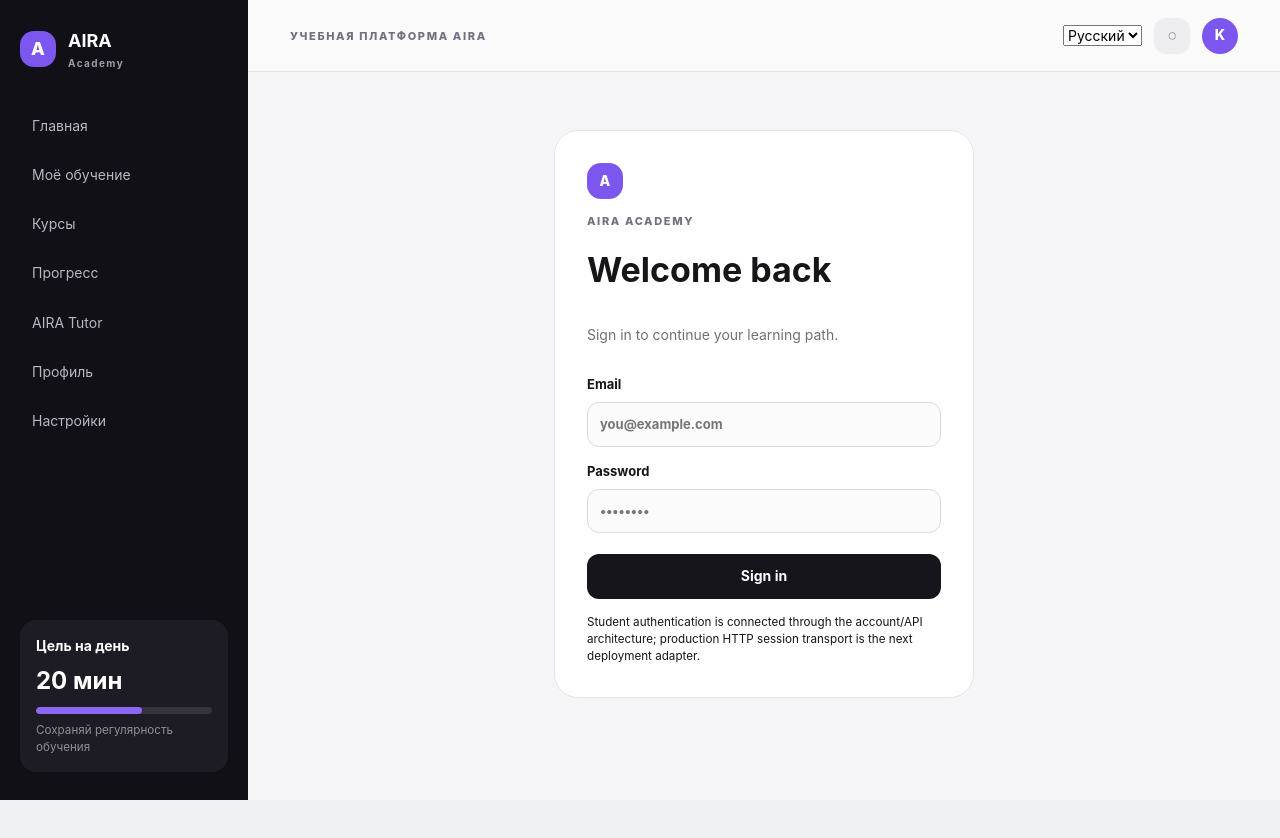
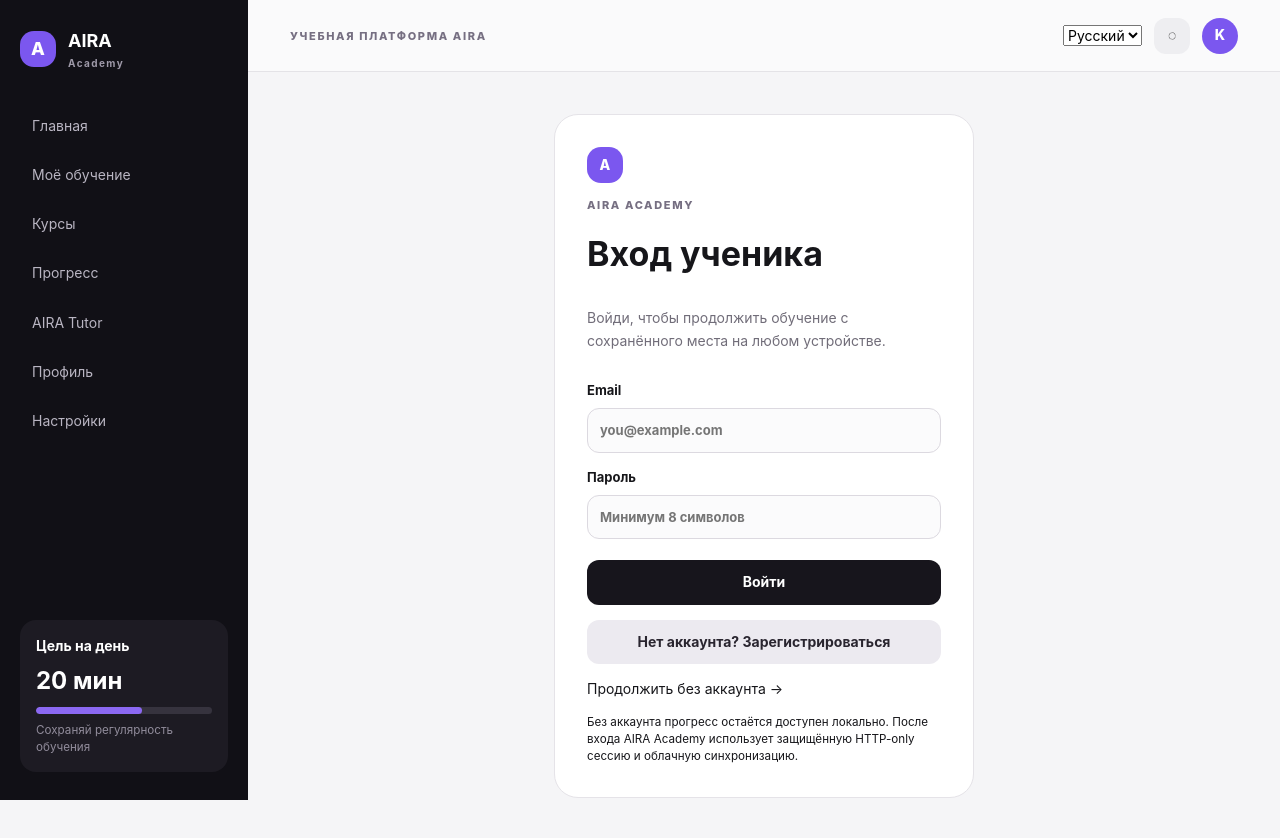
Before and after one commit to tsapkovaby-cyber/AIRA-OS, a Next.js app: page /learn/sign-in in a window 1280 px wide. Before the commit the page ends 800 px from the top, so only its background shows below. Built offline with nearby package versions, Linux system fonts and the light colour scheme.

Commit message:
Build real student sign-in and registration screen

```diff
--- a/app/learn/sign-in/page.tsx
+++ b/app/learn/sign-in/page.tsx
@@ -1,2 +1,30 @@
-import Link from "next/link"; import styles from "../learn.module.css";
-export default function SignIn(){return <div className={styles.authPage}><div className={styles.authCard}><div className={styles.brandMark}>A</div><span className={styles.eyebrow}>AIRA ACADEMY</span><h1>Welcome back</h1><p>Sign in to continue your learning path.</p><label>Email<input type="email" placeholder="you@example.com" /></label><label>Password<input type="password" placeholder="••••••••" /></label><Link className={styles.primaryButton} href="/learn">Sign in</Link><small>Student authentication is connected through the account/API architecture; production HTTP session transport is the next deployment adapter.</small></div></div>}
+"use client";
+
+import Link from "next/link";
+import { FormEvent, useState } from "react";
+import { useRouter } from "next/navigation";
+import styles from "../learn.module.css";
+import { hydrateLearnerProfileFromAccount } from "../../../lib/learner-profile";
+
+export default function SignIn(){
+  const router=useRouter();
+  const [mode,setMode]=useState<"login"|"signup">("login");
+  const [email,setEmail]=useState("");
+  const [password,setPassword]=useState("");
+  const [busy,setBusy]=useState(false);
+  const [message,setMessage]=useState("");
+
+  async function submit(e:FormEvent){
+    e.preventDefault(); setBusy(true); setMessage("");
+    try{
+      const res=await fetch(`/api/learn/auth/${mode}`,{method:"POST",headers:{"Content-Type":"application/json"},body:JSON.stringify({email,password})});
+      const data=await res.json();
+      if(!res.ok){setMessage(data.error==="AUTH_NOT_CONFIGURED"?"Аккаунты учеников ещё не подключены к Supabase Auth.":"Не удалось войти. Проверь email и пароль.");return;}
+      if(data.confirmationRequired){setMessage("Аккаунт создан. Подтверди email, затем войди.");setMode("login");return;}
+      await hydrateLearnerProfileFromAccount();
+      router.push("/learn"); router.refresh();
+    }catch{setMessage("Сервис входа временно недоступен.");}finally{setBusy(false);}
+  }
+
+  return <div className={styles.authPage}><form className={styles.authCard} onSubmit={submit}><div className={styles.brandMark}>A</div><span className={styles.eyebrow}>AIRA ACADEMY</span><h1>{mode==="login"?"Вход ученика":"Создать аккаунт"}</h1><p>{mode==="login"?"Войди, чтобы продолжить обучение с сохранённого места на любом устройстве.":"Создай единый аккаунт для синхронизации прогресса между устройствами."}</p><label>Email<input type="email" value={email} onChange={e=>setEmail(e.target.value)} placeholder="you@example.com" required /></label><label>Пароль<input type="password" value={password} onChange={e=>setPassword(e.target.value)} placeholder="Минимум 8 символов" minLength={8} required /></label><button className={styles.primaryButton} type="submit" disabled={busy}>{busy?"Подождите…":mode==="login"?"Войти":"Создать аккаунт"}</button>{message&&<p>{message}</p>}<button className={styles.secondaryButton} type="button" onClick={()=>{setMode(mode==="login"?"signup":"login");setMessage("");}}>{mode==="login"?"Нет аккаунта? Зарегистрироваться":"Уже есть аккаунт? Войти"}</button><Link href="/learn">Продолжить без аккаунта →</Link><small>Без аккаунта прогресс остаётся доступен локально. После входа AIRA Academy использует защищённую HTTP-only сессию и облачную синхронизацию.</small></form></div>;
+}
```
